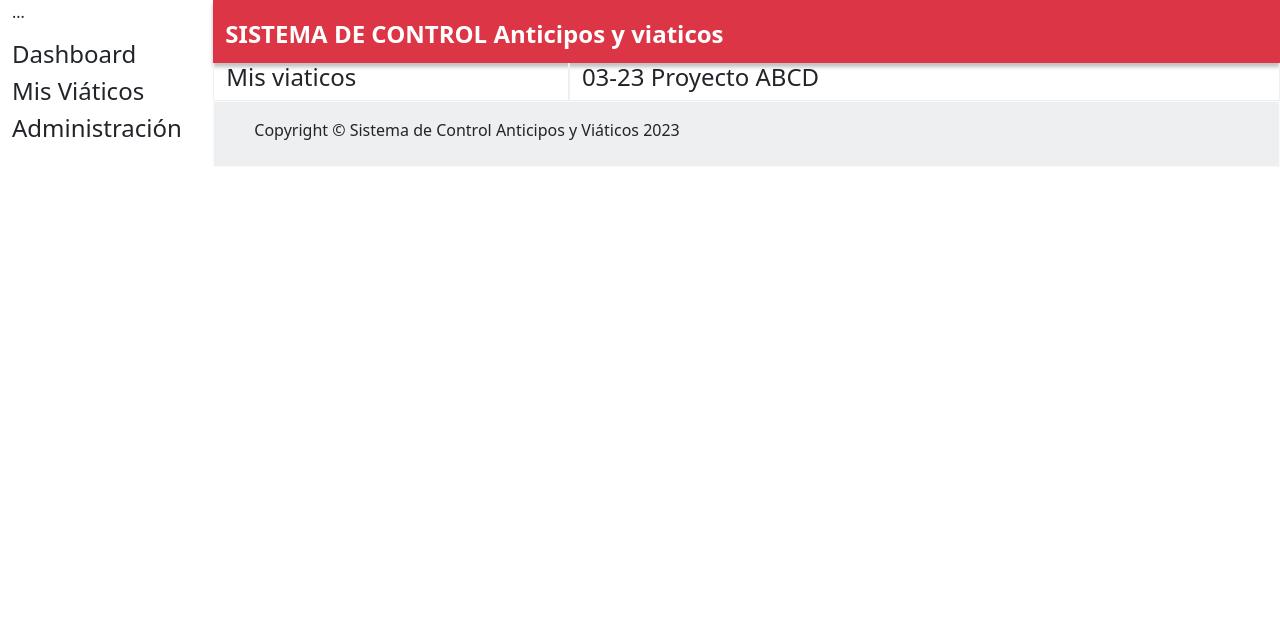
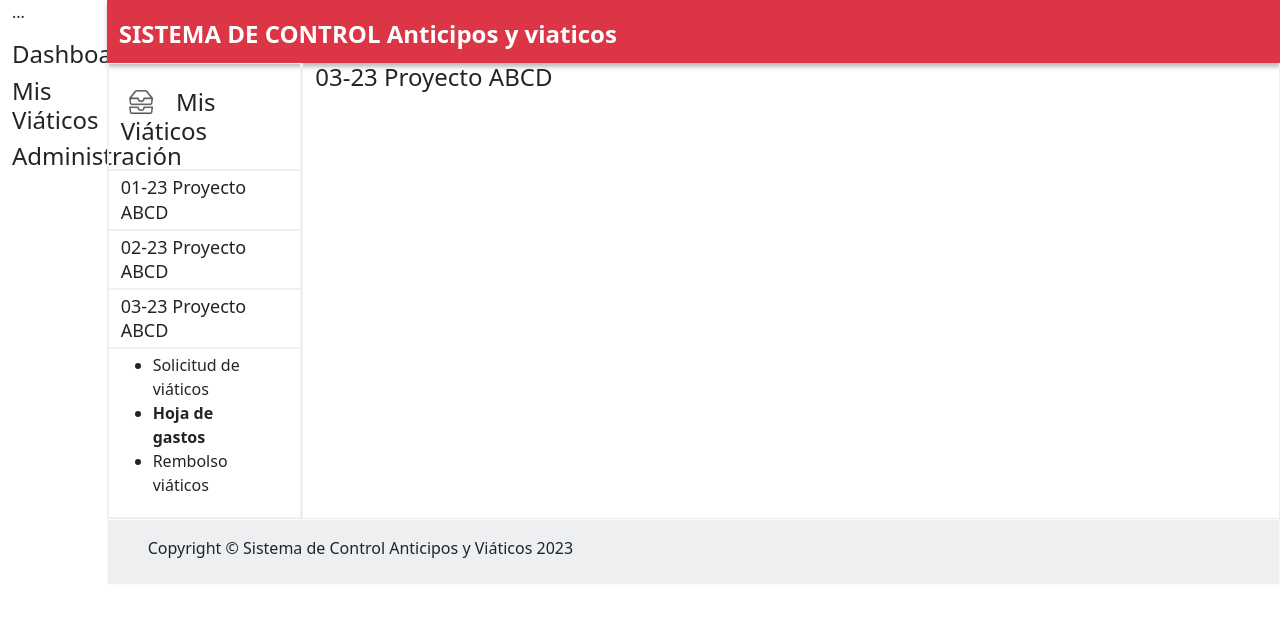
Before and after one commit to GreatUsername63/Tarea-Evaluativa-4-Lista-de-viaticos, a plain HTML site: page index.html in a window 1280 px wide. Drawn offline with nearby package versions, Linux system fonts and the light colour scheme.

Commit message:
avance mis viaticos

```diff
--- a/index.html
+++ b/index.html
@@ -15,7 +15,7 @@
             <!--Empieza el grid-->
             <div class="row">
                 <!--Columna sidebar grande-->
-                <div class="sidebar col-2">
+                <div class="sidebar col-1">
                     <div class="row sidebar-header">
                         <div class="col">
                             <p>...</p>
@@ -39,10 +39,31 @@
                         SISTEMA DE CONTROL Anticipos y viaticos
                     </div>
                     <div class="main row">
-                        <div class="mis-viaticos col-4">
-                            <h4>Mis viaticos</h4>
+                        <div class="main-side col-2">
+                            <div class="row">
+                                <div class="main-side-header col-12 pt-4 pb-4">
+                                    <img src="images/Cajon.png" alt="viaticos">
+                                    <h4>Mis Viáticos</h4>
+                                </div>
+                                <div class="project-section col-12 pt-1 pb-1">
+                                    <p>01-23 Proyecto ABCD</p>
+                                </div>
+                                <div class="project-section col-12 pt-1 pb-1">
+                                    <p>02-23 Proyecto ABCD</p>
+                                </div>
+                                <div class="project-section col-12 pt-1 pb-1">
+                                    <p>03-23 Proyecto ABCD</p>
+                                </div>
+                                <div class="sub-section col-12 pt-1 pb-1 pr-5">
+                                    <ul>
+                                        <li>Solicitud de viáticos</li>
+                                        <li><strong>Hoja de gastos</strong></li>
+                                        <li>Rembolso viáticos</li>
+                                    </ul>
+                                </div>
+                            </div>
                         </div>
-                        <div class="informacion col-8">
+                        <div class="informacion col-10">
                             <h4>03-23 Proyecto ABCD</h4>
                         </div>
                     </div>
--- a/styles/style.css
+++ b/styles/style.css
@@ -10,9 +10,39 @@
     box-shadow: rgba(0, 0, 0, 0.25) 0px 4px 4px;
 }
 
-.mis-viaticos{
+.main-side{
     border: 1px solid #EDEFF0;
     border-top: 0px;
+}
+
+.main-side .col-12{
+    border: 1px solid #EDEFF0;
+}
+
+.project-section p{
+    margin: 0;
+    font-size: 18px;
+    font-weight: 500;
+    line-height: 24.59px;
+}
+
+.sub-section ul{
+    float: right;
+    padding-right: 2rem;
+}
+
+
+
+.main-side-header img{
+    width: 24px;
+    margin-right: 1.2rem;
+    margin-left: .5rem;
+}
+
+.main-side-header h4{
+    display: inline;
+    margin: 0;
+    vertical-align: middle;
 }
 
 .informacion{
```
Also changed, not shown: images/Cajon.png (added).
